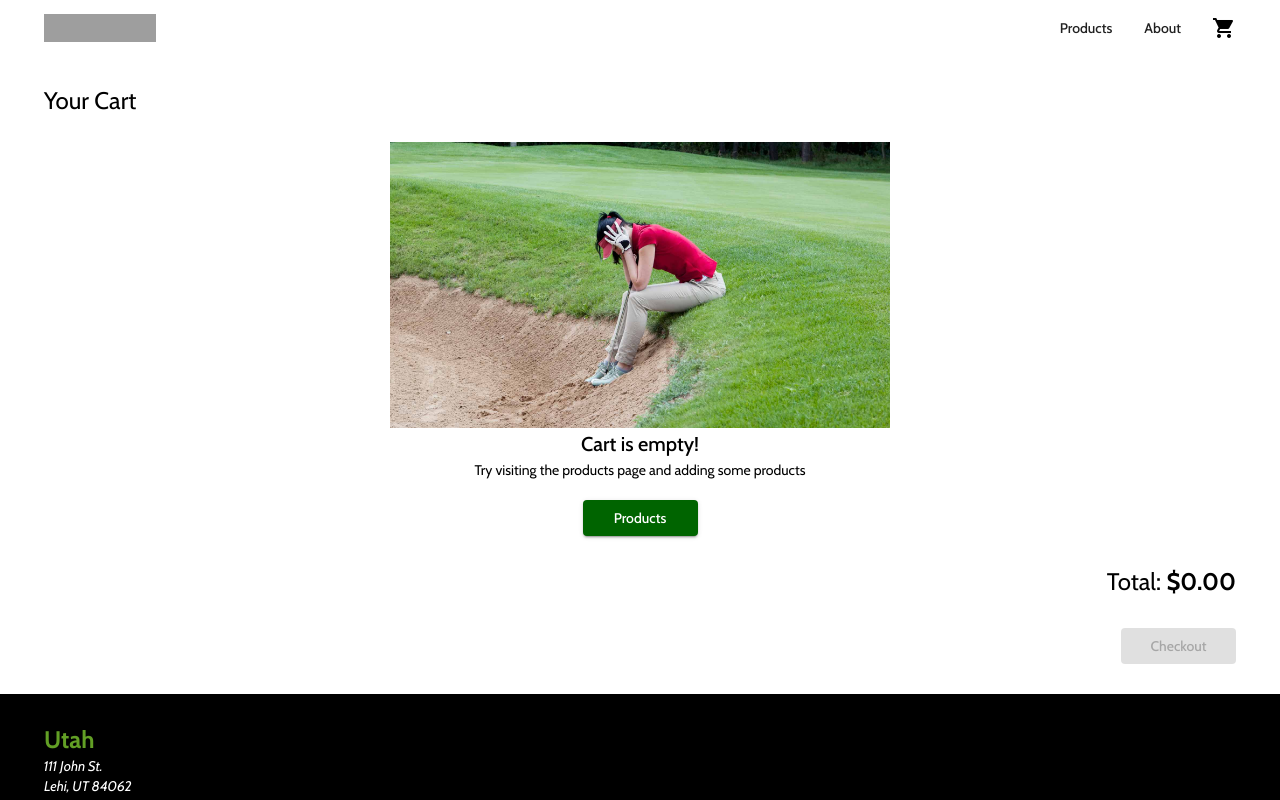
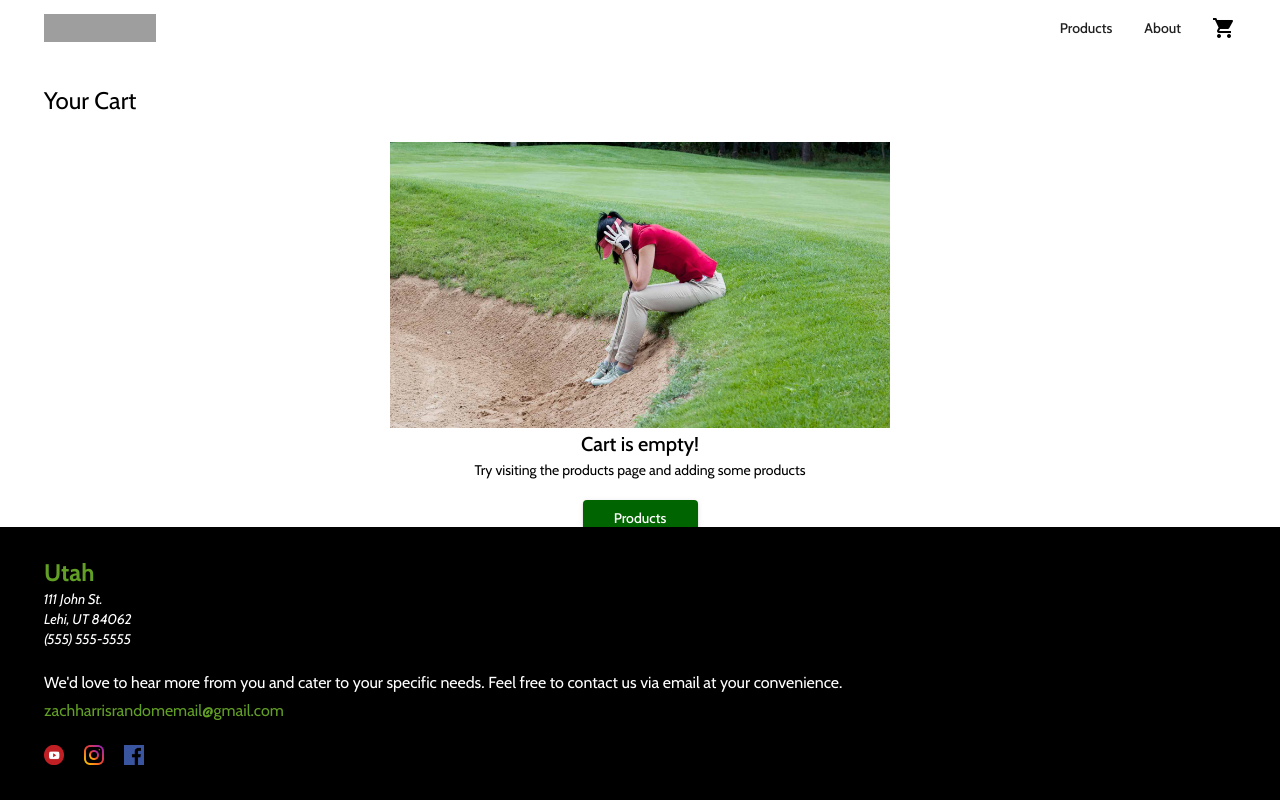
Before and after one commit to SteamyWolf/draw-my-course, an Angular app: page /cart in a window 1280 px wide. Built offline with nearby package versions, Linux system fonts and the light colour scheme; grey boxes are pictures that could not be loaded.

Commit message:
Special footer class to attach to bottom in certain routes

```diff
--- a/src/app/app.component.scss
+++ b/src/app/app.component.scss
@@ -1,5 +1 @@
-@import '../styles.scss';
-
-.mainContainer {
-    @include main-container;
-}
+@import "../styles.scss";
--- a/src/components/footer/footer.component.html
+++ b/src/components/footer/footer.component.html
@@ -1,4 +1,7 @@
-<section class="footer-container">
+<section
+  class="footer-container"
+  [class.special-footer]="router.url === '/cart' || router.url === '/about'"
+>
   <div class="content-container">
     <address>
       <h1 class="address-header">Utah</h1>
--- a/src/components/footer/footer.component.scss
+++ b/src/components/footer/footer.component.scss
@@ -6,6 +6,11 @@
   padding-top: 30px;
   padding-bottom: 30px;
   width: 100%;
+}
+
+.special-footer {
+  position: absolute;
+  bottom: 0;
 }
 
 .content-container {
--- a/src/components/footer/footer.component.ts
+++ b/src/components/footer/footer.component.ts
@@ -1,4 +1,5 @@
 import { Component } from '@angular/core';
+import { Router } from '@angular/router';
 
 @Component({
   selector: 'footer-component',
@@ -6,5 +7,5 @@ import { Component } from '@angular/core';
   styleUrls: ['./footer.component.scss'],
 })
 export class FooterComponent {
-  constructor() {}
+  constructor(public router: Router) {}
 }
```
